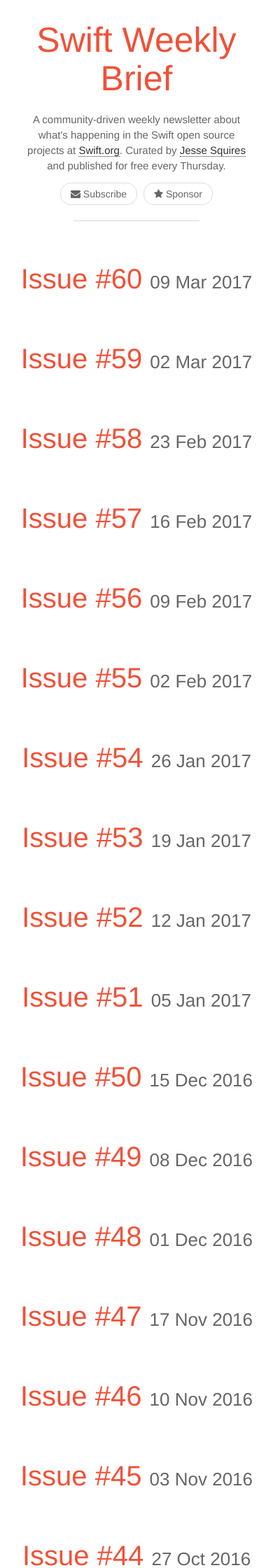
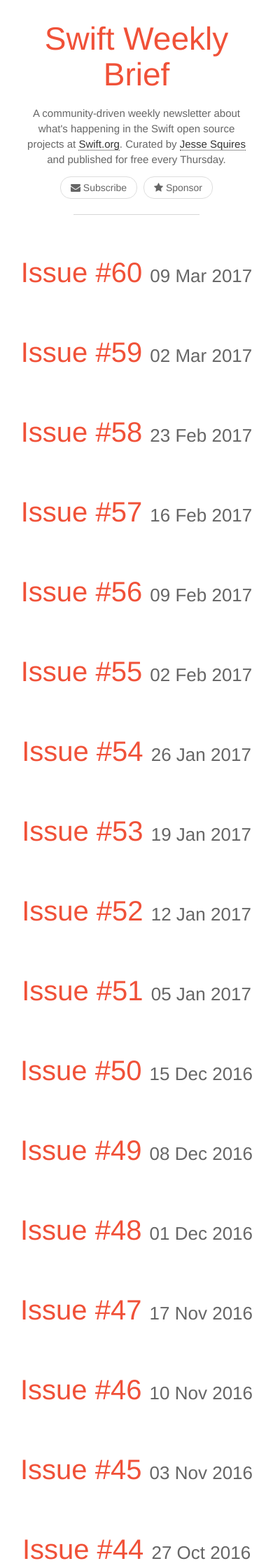
Before and after one commit to SwiftWeekly/swiftweekly.github.io, a Jekyll site: the page built from index.html, in a window 390 px wide. Shown: the top 2240 px of the page at 70% size. Built offline with Jekyll 4.4.1, drawn with Linux system fonts in a browser that asks for light colours.

Commit message:
css fixes for mobile

```diff
--- a/css/style.css
+++ b/css/style.css
@@ -213,3 +213,24 @@
   margin-left: 0.5rem;
   margin-right: 0.5rem;
 }
+
+/* iphone 6 plus */
+@media (max-width: 414px) {
+   header h1 {
+      font-size: 46px;
+   }
+}
+
+/* iphone 6 */
+@media (max-width: 375px) {
+   header h1 {
+      font-size: 42px;
+   }
+}
+
+/* iphone 5 */
+@media (max-width: 320px) {
+   header h1 {
+      font-size: 36px;
+   }
+}
```
